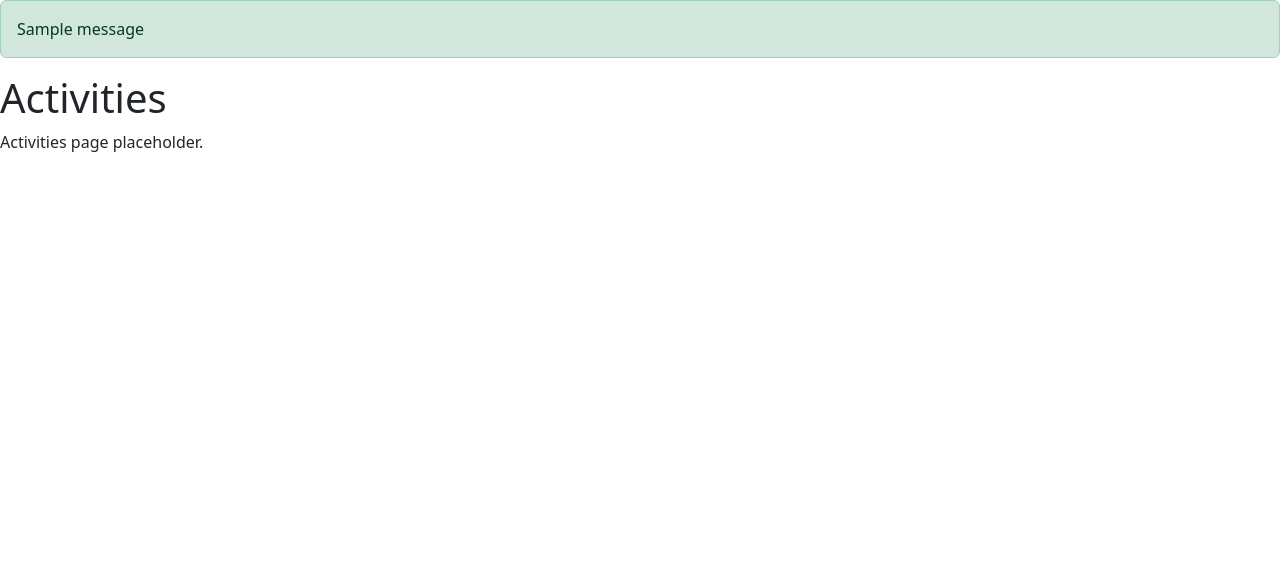
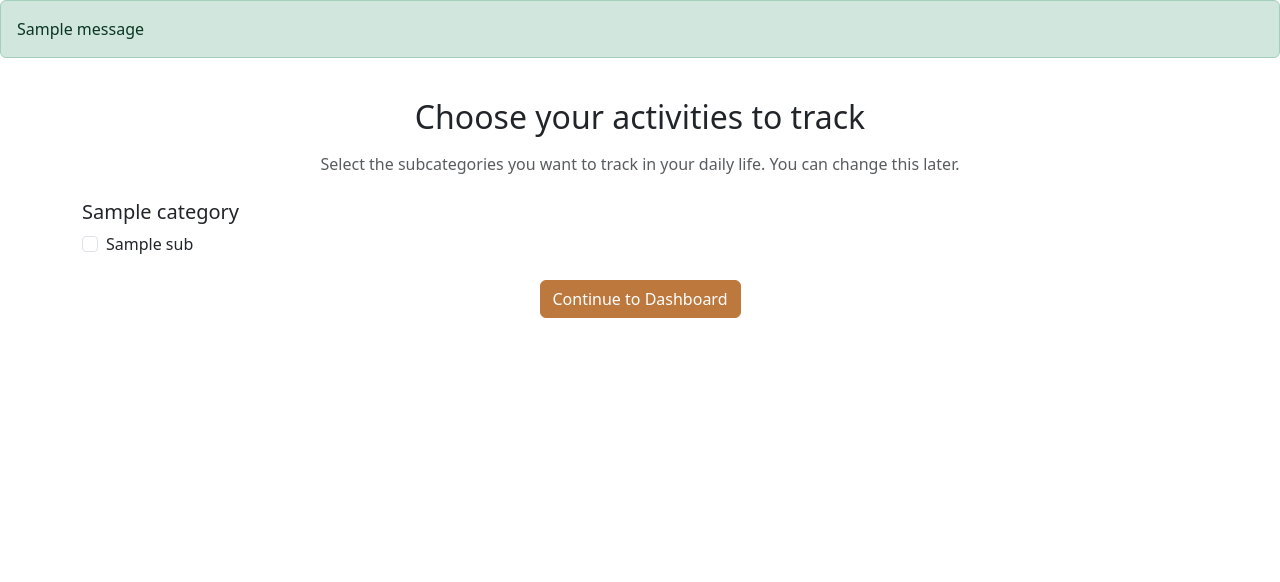
Before and after one commit to roxannardgz/time-management-cs50, a Flask app: template templates/activities.html in a window 1280 px wide. Shown: the part 56-638 px from the top of the page. Run offline with Flask 3, Linux system fonts and the light colour scheme; the template is opened without the code that fills it: most values are stand-ins (such as "Sample title", 1, 10 or a date in 2020); one stand-in notice (Sample message) is shown.

Commit message:
Add initial activity-setup flow (config file, schema update, setup check, draft page)

```diff
--- a/app.py
+++ b/app.py
@@ -6,6 +6,7 @@ from helpers import get_db, close_db, login_required
 from werkzeug.security import check_password_hash, generate_password_hash
 from markupsafe import Markup
 
+from config import CATEGORIES
 
 import traceback
 
@@ -39,6 +40,28 @@ def load_logged_in_user():
             (user_id,)
         ).fetchone()
 
+@app.before_request
+def required_setup_if_needed():
+    if g.get("user") is None:
+        return
+
+    if g.user["setup_completed"]:
+        return
+
+    allowed_endpoints = {
+        "activities",
+        "logout",
+        "login",
+        "signup",
+        "static",
+        "index"
+    }
+
+    if request.endpoint not in allowed_endpoints:
+        return redirect(url_for("activities"))
+
+
+
 @app.after_request
 def add_no_cache_headers(response):
     response.headers["Cache-Control"] = "no-store, no-cache, must-revalidate, max-age=0"
@@ -58,9 +81,16 @@ def sessions():
     return render_template("sessions.html")
 
 
-@app.route("/activities")
+@app.route("/activities", methods=["GET", "POST"])
 def activities():
-    return render_template("activities.html")
+    # User reached via POST
+    if request.method == "POST":
+
+        return redirect(url_for("dashboard"))
+
+    # User reached via GET
+    return render_template("activities.html", categories=CATEGORIES)
+
 
 
 
@@ -96,6 +126,7 @@ def signup():
         except Exception:
             flash(Markup(f'Email already registered. Try a different one or <a href="{url_for("login")}" class="alert-link">Log in</a> instead.'), "warning")
             return redirect(url_for('signup'))
+        return redirect(url_for("login"))
 
 
     # User reached via GET
--- a/templates/activities.html
+++ b/templates/activities.html
@@ -1,8 +1,32 @@
 {% extends "layout.html" %}
 
-{% block title %}Activities{% endblock %}
+{% block content %}
+<div class="container py-4">
+    <h2 class="mb-3 text-center">Choose your activities to track</h2>
+    <p class="text-muted text-center mb-4">
+        Select the subcategories you want to track in your daily life. You can change this later.
+    </p>
 
-{% block content %}
-<h1>Activities</h1>
-<p>Activities page placeholder.</p>
+    <form method="post">
+        {% for category, subcats in categories.items() %}
+        <div class="mb-4">
+            <h5>{{ category }}</h5>
+
+            {% for sub in subcats %}
+            <div class="form-check">
+                <input class="form-check-input" type="checkbox" name="activities" value="{{ category }}::{{ sub }}"
+                    id="{{ category|replace(' ', '_') }}-{{ loop.index }}">
+                <label class="form-check-label" for="{{ category|replace(' ', '_') }}-{{ loop.index }}">
+                    {{ sub }}
+                </label>
+            </div>
+            {% endfor %}
+        </div>
+        {% endfor %}
+
+        <button type="submit" class="btn btn-secondary d-block mx-auto">
+            Continue to Dashboard
+        </button>
+    </form>
+</div>
 {% endblock %}
--- a/templates/layout.html
+++ b/templates/layout.html
@@ -37,13 +37,13 @@
 
             {% if g.user %}
             <!-- Logged in links -->
-            div class="collapse navbar-collapse" id="navbarNav">
+            <div class="collapse navbar-collapse" id="navbarNav">
                 <ul class="navbar-nav ms-auto mb-2 mb-md-0">
                     <li class="nav-item">
                         <a class="nav-link" href="{{ url_for('dashboard') }}">Dashboard</a>
                     </li>
                     <li class="nav-item">
-                    <a class="nav-link" href="{{ url_for('logout') }}">Log Out</a>
+                        <a class="nav-link" href="{{ url_for('logout') }}">Logout</a>
                     </li>
                 </ul>
             </div>
```
Also changed, not shown: config.py (added, +70 -0 lines), schema.sql (+18 -1 lines), time_management.db. Lines whose indentation alone changed are shown as unchanged.
